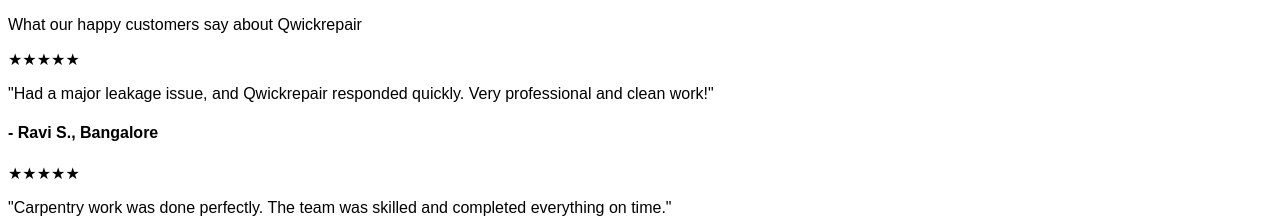
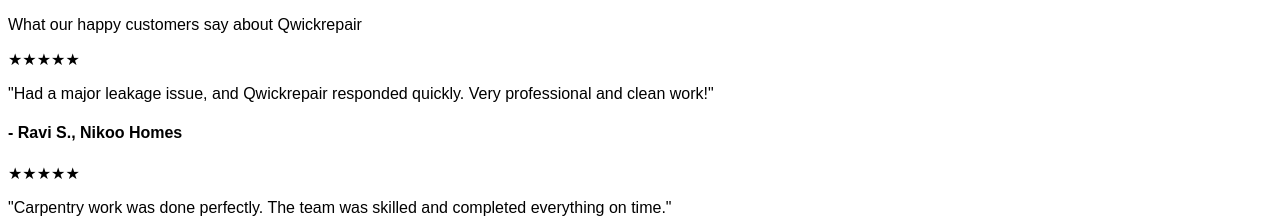
Before and after one commit to Qwickrepair/Qwickrepair_Solution, a Next.js app: page / in a window 1280 px wide. Shown: the part 2080-2298 px from the top of the page. Built offline with nearby package versions, Linux system fonts and the light colour scheme.

Commit message:
Update testimonial author location in page.js

```diff
--- a/app/page.js
+++ b/app/page.js
@@ -193,7 +193,7 @@
       <div class="card">
         <div class="stars">★★★★★</div>
         <p>"Had a major leakage issue, and Qwickrepair responded quickly. Very professional and clean work!"</p>
-        <h4>- Ravi S., Bangalore</h4>
+        <h4>- Ravi S., Nikoo Homes</h4>
       </div>
 
       <div class="card">
```
